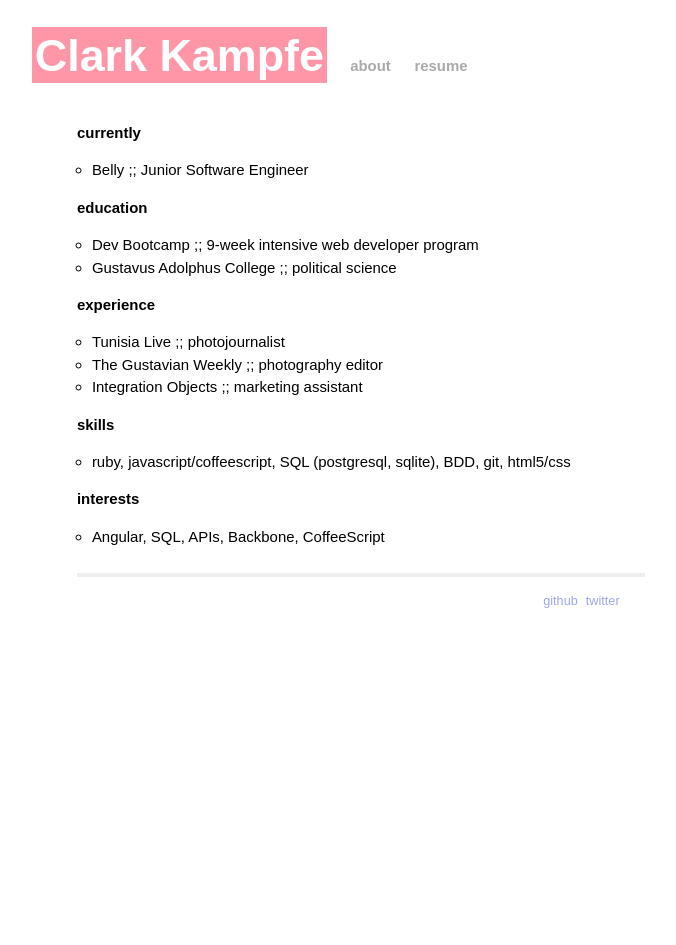
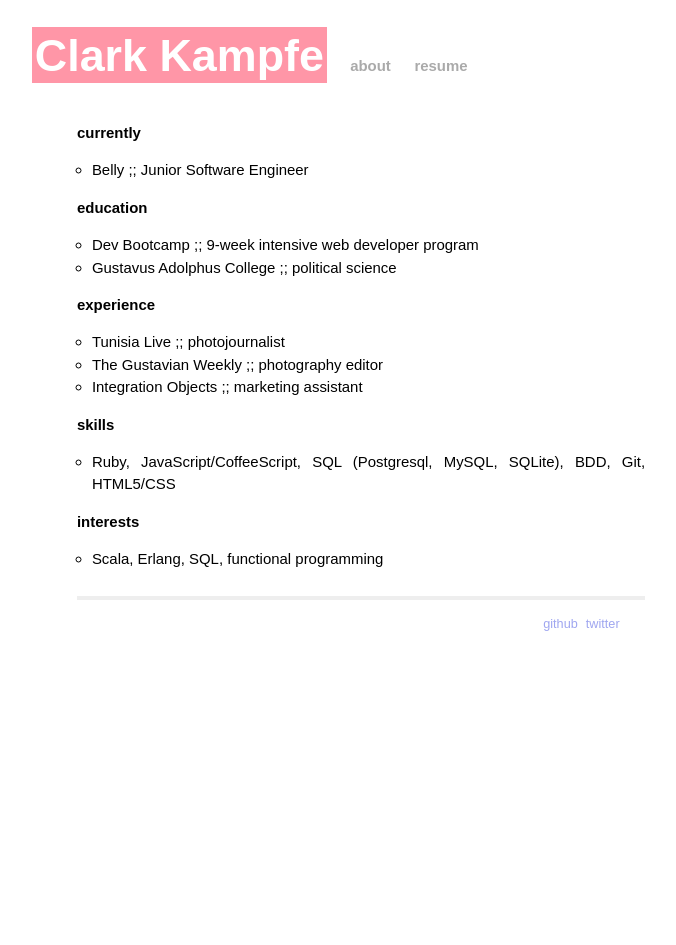
Before and after one commit to ckampfe/zeroclarkthirty.com, a Jekyll site: the page built from resume.html, in a window 1280 px wide. Shown: the whole page, without its empty margins (279-955 px from the left). Built offline with Jekyll 4.4.1, drawn with Linux system fonts in a browser that asks for light colours; Markdown is read by kramdown in place of the engine named in the settings.

Commit message:
interests, formatting

```diff
--- a/_config.yml
+++ b/_config.yml
@@ -21,8 +21,8 @@ resume_datas:
 
   - header: skills
     contents:
-      - ruby, javascript/coffeescript, SQL (postgresql, sqlite), BDD, git, html5/css
+      - Ruby, JavaScript/CoffeeScript, SQL (Postgresql, MySQL, SQLite), BDD, Git, HTML5/CSS
 
   - header: interests
     contents:
-      - Angular, SQL, APIs, Backbone, CoffeeScript
+      - Scala, Erlang, SQL, functional programming
```
